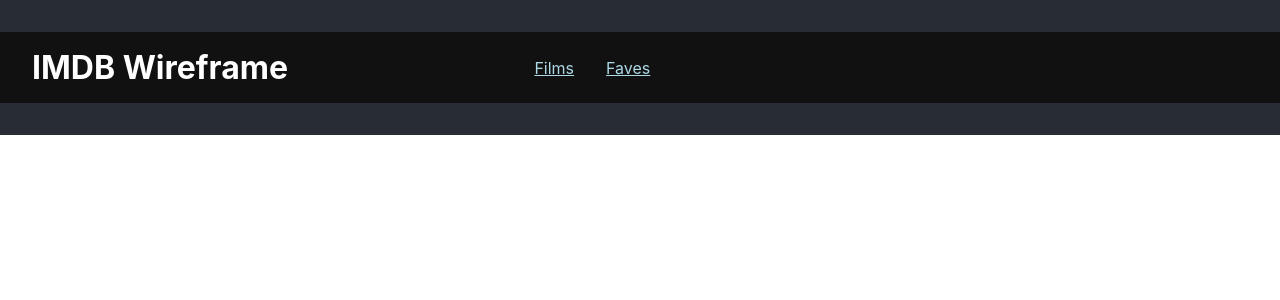
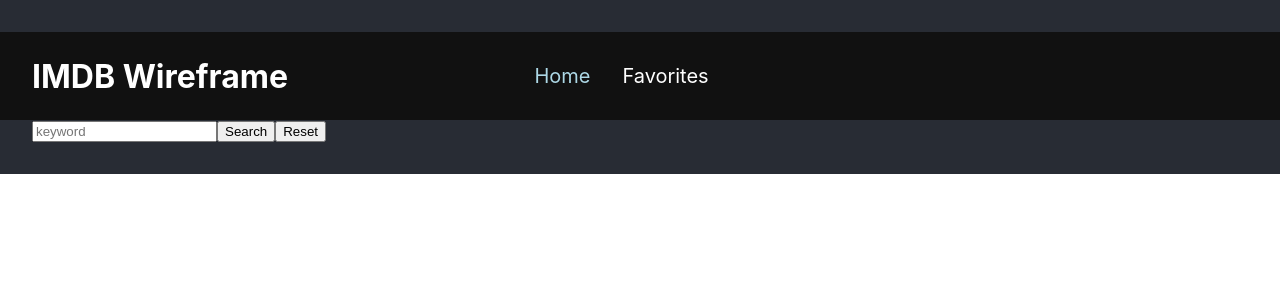
Before and after one commit to erosnicolau/imdbwireframe, a React (Create React App) app: page / in a window 1280 px wide. Shown: the top 300 px of the page. Built offline with nearby package versions, Linux system fonts and the light colour scheme.

Commit message:
Added search form

```diff
--- a/src/components/App/App.js
+++ b/src/components/App/App.js
@@ -1,12 +1,21 @@
 import './App.css';
 import Header from '../Header/Header';
+import SearchForm from '../SearchForm/SearchForm';
+import { useState } from 'react';
 
 export default function App(props) {
   const name = 'IMDB Wireframe';
 
+  const [keyword, setKeyword] = useState('');
+
+  function saveSearch(term) {
+    setKeyword(term);
+  }
+
   return (
     <div className="App">
       <Header name={name} />
+      <SearchForm keyword={keyword} saveSearch={saveSearch} />
     </div>
   );
 }
--- a/src/components/Header/Header.js
+++ b/src/components/Header/Header.js
@@ -1,6 +1,6 @@
 import './header.css';
-import Nav from '../Nav/Nav';
 import { Link } from 'react-router-dom';
+import Navbar from '../Navbar/Navbar';
 
 export default function Header(props) {
   return (
@@ -8,7 +8,7 @@
       <h1>
         <Link to="/">{props.name}</Link>
       </h1>
-      <Nav />
+      <Navbar />
     </header>
   );
 }
--- a/src/components/Nav/Nav.js
+++ /dev/null
@@ -1,16 +0,0 @@
-// import Link from '../Link/Link';
-import { NavLink } from 'react-router-dom';
-import './nav.css';
-
-export default function Nav(props) {
-  return (
-    <nav className="mainnav">
-      <NavLink activeClassName="activeLink" to="/films">
-        Films
-      </NavLink>
-      <NavLink activeClassName="activeLink" to="/faves">
-        Faves
-      </NavLink>
-    </nav>
-  );
-}
--- a/src/components/Nav/nav.css
+++ /dev/null
@@ -1,7 +0,0 @@
-.mainnav > a {
-  color: lightblue;
-  margin: 0.2rem 1rem;
-}
-a.activeLink {
-  color: yellow;
-}
--- /dev/null
+++ b/src/components/Navbar/Navbar.css
@@ -0,0 +1,11 @@
+.nav-link {
+    display: inline-block;
+    padding: 1rem;
+    color: white;
+    text-decoration: none;
+    font-size: 1.25rem;
+}
+
+.nav-link.active {
+    color: lightblue;
+}
--- /dev/null
+++ b/src/components/Navbar/Navbar.js
@@ -0,0 +1,12 @@
+import { NavLink, NavNavLink } from 'react-router-dom';
+import { useState } from 'react';
+import './Navbar.css';
+
+export default function Nav(props) {
+  return (
+    <nav className="navbar">
+      <NavLink className="nav-link" to="/" exact>Home</NavLink>
+      <NavLink className="nav-link" to="/favorites">Favorites</NavLink>
+    </nav>
+  );
+}
--- /dev/null
+++ b/src/components/SearchForm/SearchForm.js
@@ -0,0 +1,43 @@
+import React from 'react';
+import { createRef, useEffect } from 'react';
+
+export default function SearchForm(props) {
+  const { keyword, saveSearch } = props;
+  let inputRef = createRef();
+
+  function submitted(ev) {
+    ev.preventDefault();
+    console.log('submitted');
+    saveSearch(inputRef.current.value);
+  }
+
+  function resetSearchForm(ev){
+    ev.preventDefault();
+    saveSearch('');
+  }
+
+  useEffect(() => {
+    inputRef.current.value = keyword;
+  }, [keyword, inputRef]);
+
+  return (
+    <section className="searchBar">
+      <form onSubmit={submitted}>
+        <input
+          type="text"
+          ref={inputRef}
+          name="keyword"
+          className="searchText"
+          placeholder="keyword"
+        />
+        <button type="submit" className="searchBtn" name="searchBtn">
+          Search
+        </button>
+        <button type="submit" className="searchBtn" name="resetBtn" onClick={resetSearchForm}>
+          Reset
+        </button>
+      </form>
+      {props.keyword && <p>You searched for: "{props.keyword}"</p>}
+    </section>
+  )
+}
```
